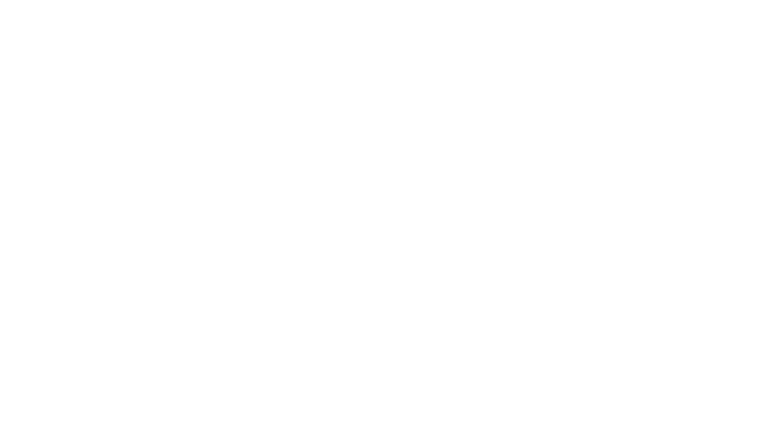
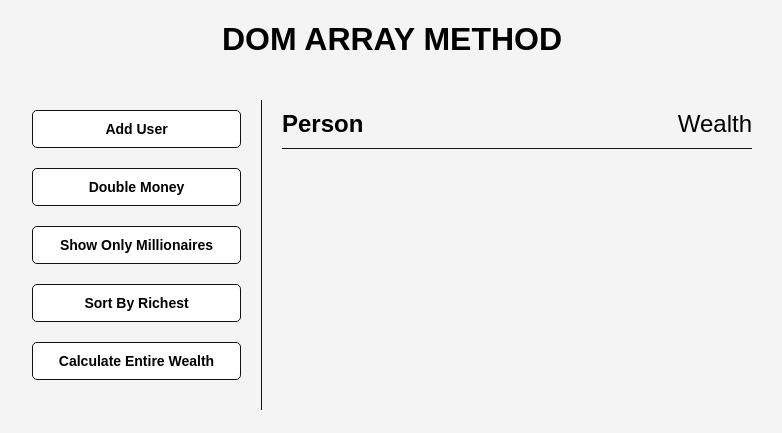
Before and after one commit to ifaisaldev/dom-arrary-method, a plain HTML site: page index.html in a window 1280 px wide. Shown: the whole page, without its empty margins (248-1030 px from the left). Drawn offline with Linux system fonts and the light colour scheme.

Commit message:
HTML and CSS has done.

```diff
--- a/css/style.css
+++ b/css/style.css
@@ -0,0 +1,64 @@
+*{
+  box-sizing: border-box;
+}
+body{
+  background-color: #f4f4f4;
+  font-family: Arial, Helvetica, sans-serif;
+  display: flex;
+  flex-direction: column;
+  align-items: center;
+  min-height: 100vh;
+  margin: 0;
+
+}
+.container{
+  display: flex;
+  padding: 20px;
+  margin: 0 auto;
+  max-width: 100%;
+  width: 800px;
+}
+aside{
+  padding: 10px 20px;
+  width: 250px;
+  border-right: 1px solid #111111;
+}
+button{
+  cursor: pointer;
+  background-color: #fff;
+  border: 1px solid #111111;
+  border-radius: 5px;
+  display: block;
+  width: 100%;
+  padding: 10px;
+  margin-bottom: 20px;
+  font-weight: bold;
+  font-size: 14px;
+}
+main{
+  flex: 1;
+  padding: 10px 20px;
+}
+h2{
+  border-bottom: 1px solid #111111;
+  padding-bottom: 10px;
+  display: flex;
+  justify-content: space-between;
+  font-weight: 300;
+  margin: 0 0 20px;
+}
+h3{
+  background-color: #fff;
+  border-bottom: 1px solid #111111;
+  padding: 10px;
+  display: flex;
+  justify-content: space-between;
+  font-weight: 300;
+  margin: 20px 0 0;
+}
+.person{
+  display: flex;
+  justify-content: space-between;
+  font-size: 20px;
+  margin: 10px;
+}
--- a/index.html
+++ b/index.html
@@ -7,7 +7,19 @@
   <link rel="stylesheet" href="css/style.css">
 </head>
 <body>
-  <!-- start here -->
+  <h1>DOM ARRAY METHOD</h1>
+  <div class="container">
+   <aside>
+    <button id="add-user">Add User</button>
+    <button id="double">Double Money</button>
+    <button id="show-millionaires">Show Only Millionaires</button>
+    <button id="sort">Sort By Richest</button>
+    <button id="calculate-wealth">Calculate Entire Wealth</button>
+   </aside>
+   <main id="main">
+     <h2><strong>Person</strong> Wealth</h2>
+   </main>
+  </div>
 
 
   <!-- js file -->
```
